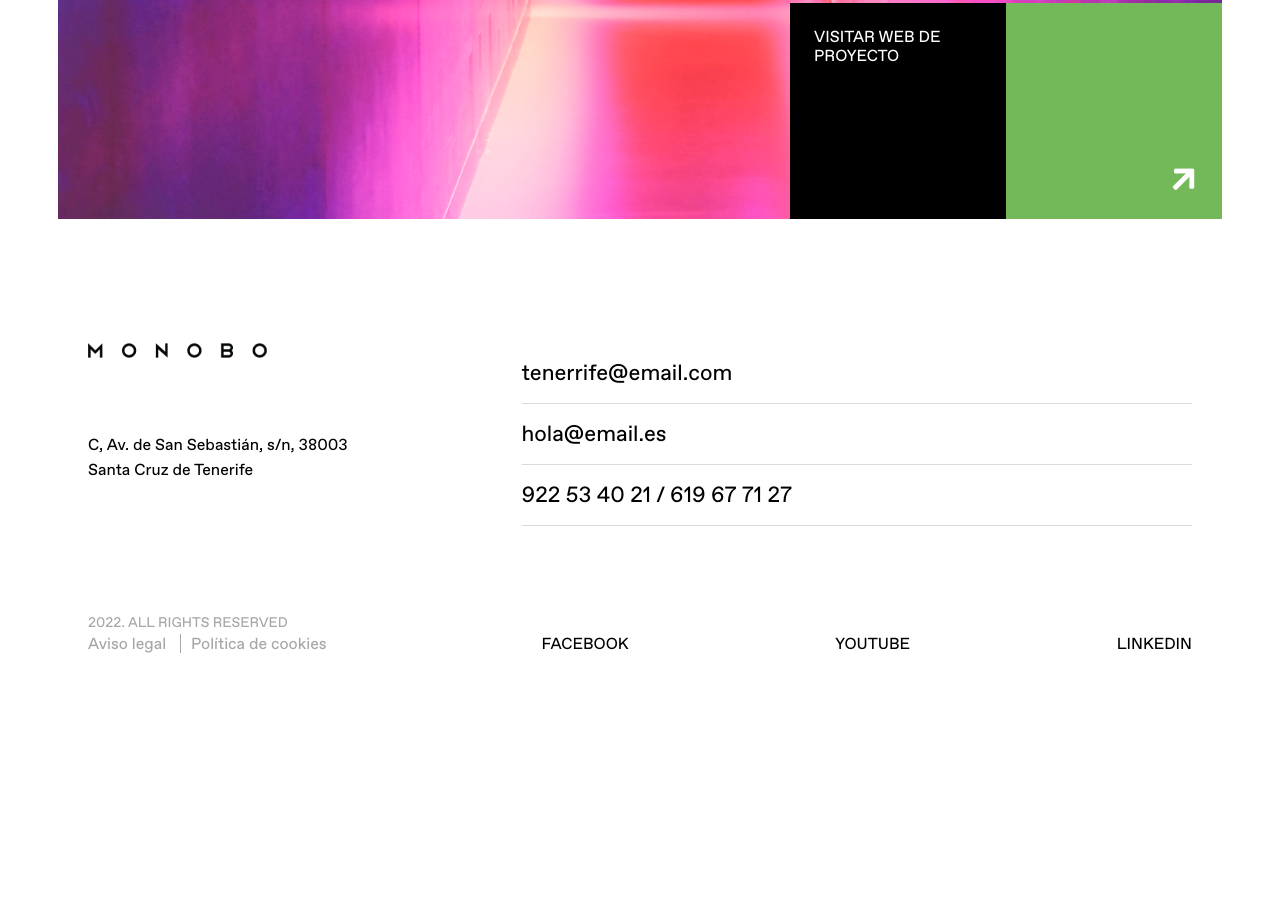
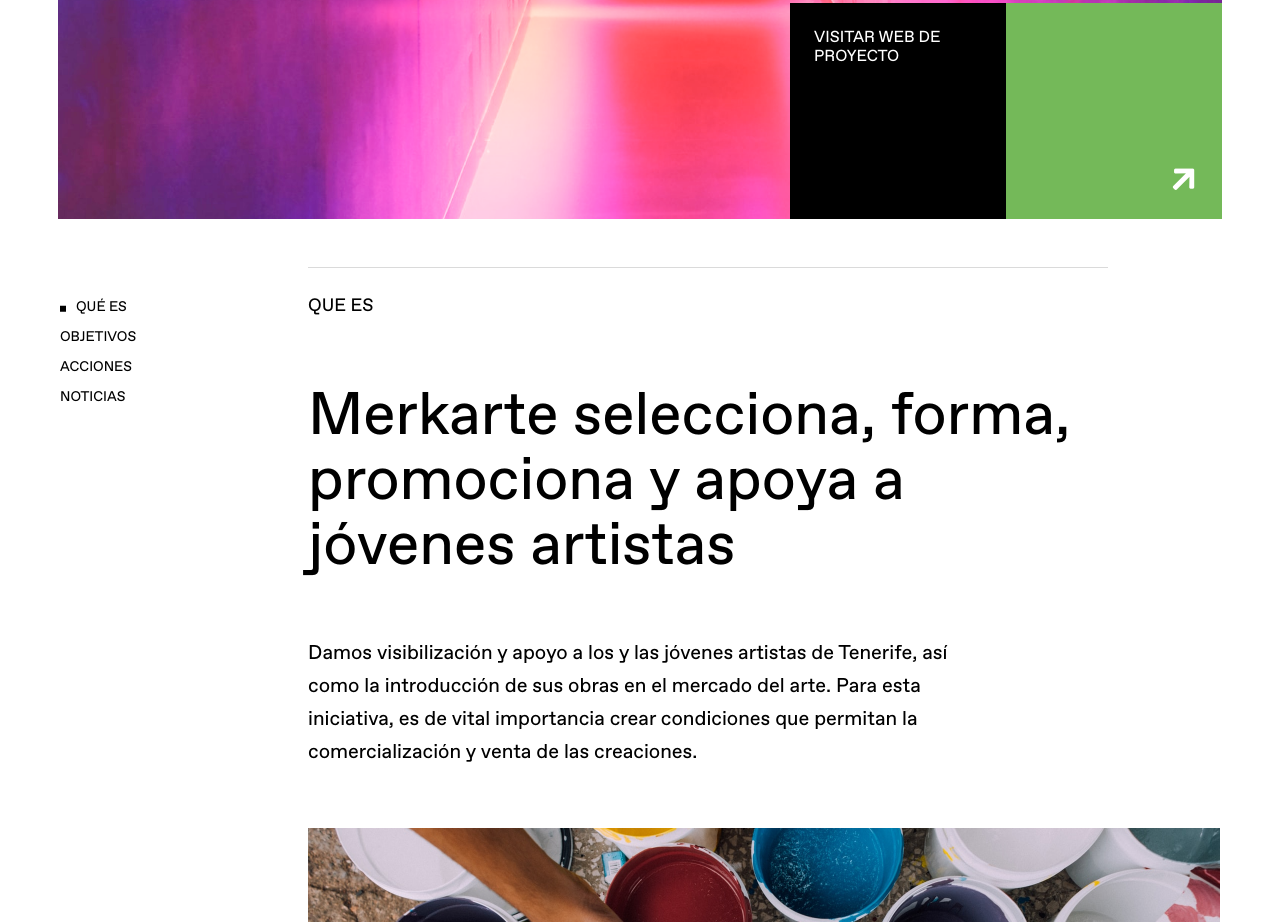
Before and after one commit to mireiasuefra/challenge-monobo, a website: page src/html/index.html in a window 1280 px wide. Shown: the part 438-1360 px from the top of the page. Before the commit the page ends 1131 px from the top, so only its background shows below. Drawn offline with nearby package versions, Linux system fonts and the light colour scheme; files that its build step writes are made by us from their sources; files whose address does not match are found by name.

Commit message:
add partial what-is and nav menu

```diff
--- a/src/html/partials/main.html
+++ b/src/html/partials/main.html
@@ -1,3 +1,4 @@
 <main class="main">
     <include src="./introduction.html"></include>
+    <include src="./what-is.html"></include>
 </main>
--- /dev/null
+++ b/src/html/partials/nav.html
@@ -0,0 +1,9 @@
+<nav class="nav">
+    <ul class="nav__list">
+        <li><a class="nav__list-item" href="./what-is.html"><i class="icon-square fas fa-square-full"></i>Qué es</a>
+        </li>
+        <li><a class="nav__list-item" href="">Objetivos</a> </li>
+        <li><a class="nav__list-item" href="">Acciones</a></li>
+        <li><a class="nav__list-item" href="">Noticias</a></li>
+    </ul>
+</nav>
--- /dev/null
+++ b/src/html/partials/what-is.html
@@ -0,0 +1,17 @@
+<section class="what">
+
+
+    <include src="./nav.html"></include>
+
+    <div class="what__container">
+
+        <h2 class="what__title">Que es</h2>
+        <p class="what__subtitle">Merkarte selecciona, forma, promociona y apoya a jóvenes artistas
+        </p>
+        <p class="what__text">Damos visibilización y apoyo a los y las jóvenes artistas de Tenerife, así como la
+            introducción de sus obras en el mercado del arte. Para esta iniciativa, es de vital importancia crear
+            condiciones que permitan la comercialización y venta de las creaciones.
+        </p>
+        <img class="what__image" src="/assets/images/colors.png" alt="monobo">
+    </div>
+</section>
--- /dev/null
+++ b/src/scss/components/_nav.scss
@@ -0,0 +1,27 @@
+/* HEADER */
+
+.nav {
+  padding-top: 24px;
+  padding-bottom: 24px;
+  padding-left: 30px;
+  padding-right: 30px;
+  display: flex;
+  flex-direction: column;
+  align-items: end;
+
+
+
+
+  &__list{
+    text-transform: uppercase;
+    font-weight: 400;
+    font-size: 14px;
+    line-height: 30px;
+
+    &-item{
+      padding-bottom: 10px;
+    }
+
+  }
+
+}
--- /dev/null
+++ b/src/scss/components/_what.scss
@@ -0,0 +1,51 @@
+/* HEADER */
+
+.what {
+  padding-top: 24px;
+  padding-bottom: 24px;
+  padding-left: 30px;
+  padding-right: 30px;
+  display: flex;
+  flex-direction: row;
+
+
+
+    &__container{
+      max-width: 800px;
+      margin-left: auto;
+      margin-right: auto;
+  }
+
+  &__title{
+    text-transform: uppercase;
+    font-weight: 350;
+    font-size: 18px;
+    line-height: 33px;
+    border-top: 1px solid #DADADA;
+    padding-top: 20px;
+  }
+
+  &__subtitle {
+    font-weight: 350;
+    font-size: 60px;
+    line-height: 65px;
+    padding-top: 60px;
+    padding-bottom: 60px;
+
+  }
+
+
+  &__text {
+    font-weight: 350;
+    font-size: 20px;
+    line-height: 33px;
+    padding-bottom: 60px;
+    width: 80%;
+
+  }
+
+
+
+
+
+}
--- a/src/scss/main.scss
+++ b/src/scss/main.scss
@@ -4,3 +4,5 @@
 @import 'layout/footer';
 @import 'layout/body';
 @import 'components/introduction';
+@import 'components/what';
+@import 'components/nav';
```
Also changed, not shown: src/images/colors.png (added).
